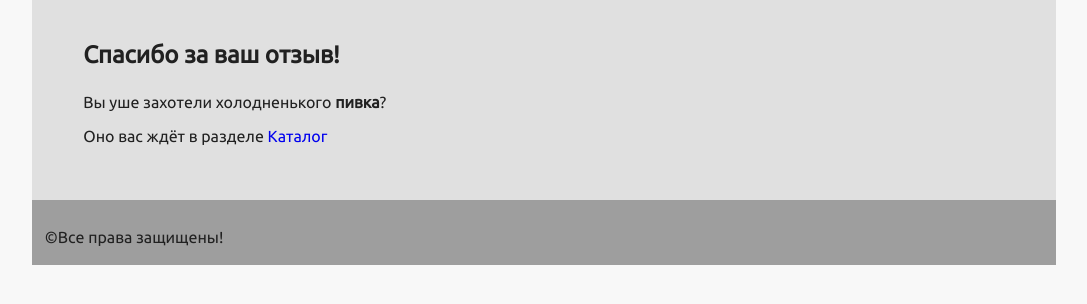
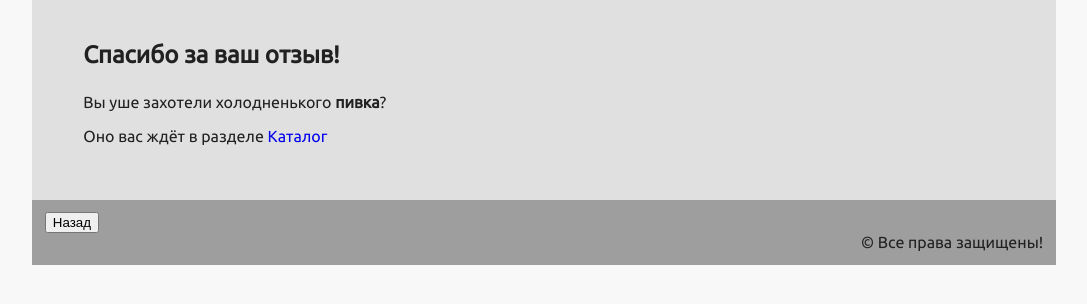
Before and after one commit to alyushnin/html-css_hw_les5, a plain HTML site: page shop/thanks.html in a window 1280 px wide. Shown: the part 94-398 px from the top of the page, without its empty margins (96-1183 px from the left). Drawn offline with Linux system fonts and the light colour scheme; a web font is replaced by a local one.

Commit message:
общие изменения

```diff
--- a/shop/thanks.html
+++ b/shop/thanks.html
@@ -23,7 +23,12 @@
 	<p title="Tá sé ag fanacht leat i chatalóg raszdele">Оно вас ждёт в разделе <a href="catalog.html">Каталог</a></p>
 </div>
 <div class="footer">
-	<p title="&copy;Gach ceart ar cosaint!">&copy;Все права защищены!</p>
+	<div class="footer_back">
+		<input type="button" value="Назад" onclick="history.back()">
+	</div>
+	<div class="footer_all-rights-reserved">
+		&copy; Все права защищены!
+	</div>
 </ul>
 </div>
 </body>
```
